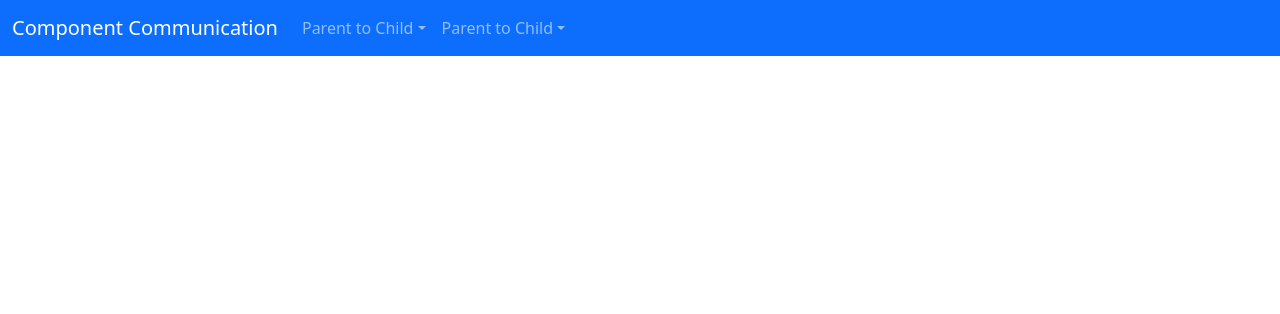
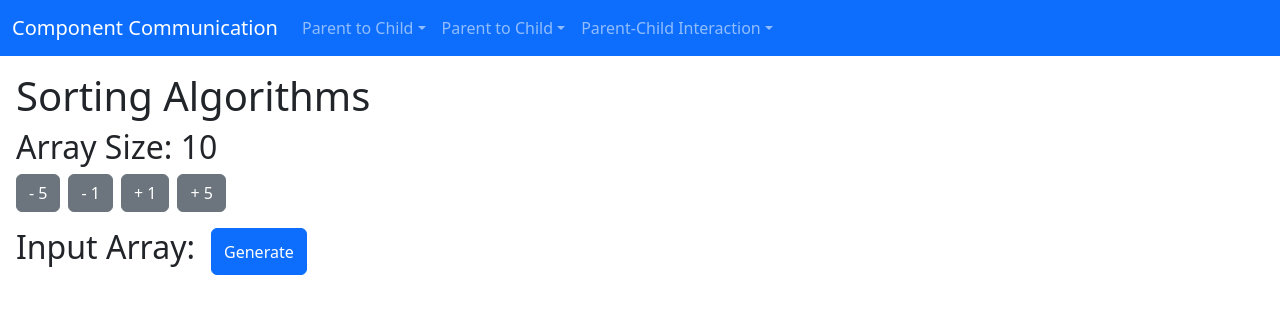
Before and after one commit to sten-bone/angular-component-communication, an Angular app: page /sorting in a window 1280 px wide. Before the commit this address led to /. Shown: the top 314 px of the page. Built offline with nearby package versions, Linux system fonts and the light colour scheme.

Commit message:
Add skeleton structure of sorting algorithm interaction

```diff
--- a/src/app/app-routing.module.ts
+++ b/src/app/app-routing.module.ts
@@ -25,6 +25,13 @@ const routes: Routes = [
         (m) => m.PackingModule
       ),
   },
+  {
+    path: 'sorting',
+    loadChildren: () =>
+      import('./components/pci/sort-controller/sort-controller.module').then(
+        (m) => m.SortControllerModule
+      ),
+  },
 ];
 
 @NgModule({
--- a/src/app/app.module.ts
+++ b/src/app/app.module.ts
@@ -5,6 +5,7 @@ import { AppRoutingModule } from './app-routing.module';
 import { AppComponent } from './app.component';
 import { HeaderComponent } from './components/header/header.component';
 import { HomeComponent } from './components/home/home.component';
+import { SelectionSortComponent } from './components/pci/algorithms/selection-sort/selection-sort.component';
 
 @NgModule({
   declarations: [
--- a/src/app/components/header/header.component.ts
+++ b/src/app/components/header/header.component.ts
@@ -53,6 +53,22 @@ import { Component, OnInit } from '@angular/core';
                 </li>
               </ul>
             </li>
+
+            <li class="nav-item dropdown">
+              <a
+                class="nav-link dropdown-toggle"
+                role="button"
+                id="parentChildInteractionDropdown"
+                data-bs-toggle="dropdown"
+                aria-expanded="false"
+                >Parent-Child Interaction</a
+              >
+              <ul class="dropdown-menu" aria-labeled-by="parentChildInteractionDropdown">
+                <li>
+                  <a class="dropdown-item" routerLink="sorting">Sorting Algorithms</a>
+                </li>
+              </ul>
+            </li>
           </ul>
         </div>
       </div>
--- /dev/null
+++ b/src/app/components/pci/algorithms/SortingAlgorithm.ts
@@ -0,0 +1,75 @@
+import { ArgumentOutOfRangeError } from 'rxjs';
+
+export class SortingAlgorithm {
+  showSteps: boolean = true;
+  steps: Step[] = [];
+  solution: number[] = [];
+  startedSorting: boolean = false;
+  doneSorting: boolean = false;
+
+  startTime: number = 0;
+  endTime: number = 0;
+
+  toggleStepDisplay(): void {
+    this.showSteps = !this.showSteps;
+  }
+
+  sort(arr: number[]): void {
+    this.startSort();
+    this.solution = arr;
+    this.endSort();
+  }
+
+  startSort(): void {
+    this.startedSorting = true;
+    this.startTiming();
+  }
+
+  endSort(): void {
+    this.doneSorting = true;
+    this.endTiming();
+  }
+
+  getTotalTimeMs(): number {
+    if (!this.startedSorting || !this.doneSorting) return 0;
+    return this.endTime - this.startTime;
+  }
+
+  startTiming(): void {
+    this.startTime = performance.now();
+  }
+
+  endTiming(): void {
+    this.endTime = performance.now();
+  }
+
+  reset(): void {
+    this.startedSorting = false;
+    this.doneSorting = false;
+    this.startTime = 0;
+    this.endTime = 0;
+  }
+
+  static swap(arr: any[], index1: number, index2: number): any[] {
+    if (index1 < 0 || index2 < 0 || index1 > arr.length || index2 >= arr.length)
+      throw new Error(`Invalid swap indices ${index1} and ${index2} provided.`);
+    let temp = arr[index1];
+    arr[index1] = arr[index2];
+    arr[index2] = temp;
+    return arr;
+  }
+}
+
+export class Step {
+  label: string;
+  snapshot: number[];
+
+  constructor(label: string, snapshot: number[]) {
+    this.label = label;
+    this.snapshot = snapshot;
+  }
+
+  snapshotToString(): string {
+    return `[${this.snapshot.join(', ')}]`;
+  }
+}
--- /dev/null
+++ b/src/app/components/pci/algorithms/selection-sort/selection-sort.component.html
@@ -0,0 +1 @@
+<h2>Selection Sort</h2>
--- /dev/null
+++ b/src/app/components/pci/algorithms/selection-sort/selection-sort.component.ts
@@ -0,0 +1,40 @@
+import { Component, OnInit } from '@angular/core';
+import { SortingAlgorithm, Step } from '../SortingAlgorithm';
+
+@Component({
+  selector: 'app-selection-sort',
+  templateUrl: './selection-sort.component.html',
+  styles: [],
+})
+export class SelectionSortComponent extends SortingAlgorithm implements OnInit {
+  ngOnInit(): void {}
+
+  override sort(inputArr: number[]): void {
+    this.startSort();
+
+    let arr = [...inputArr];
+    this.solution = SortingAlgorithm.swap(arr, 0, arr.length - 1);
+
+    this.endSort();
+  }
+}
+
+export class SelectionStep extends Step {
+  sortedToIndex;
+  currMinIndex;
+
+  constructor(
+    label: string,
+    snapshot: number[],
+    sortedToIndex: number,
+    currMinIndex: number
+  ) {
+    super(label, snapshot);
+    this.sortedToIndex = sortedToIndex;
+    this.currMinIndex = currMinIndex;
+  }
+
+  override snapshotToString(): string {
+    return '';
+  }
+}
--- /dev/null
+++ b/src/app/components/pci/sort-controller/sort-controller.component.html
@@ -0,0 +1,92 @@
+<div class="m-3">
+  <h1>Sorting Algorithms</h1>
+  <div>
+    <h2>Array Size: {{ arraySize }}</h2>
+    <div class="d-flex justify-content-around justify-content-sm-start mb-3">
+      <button
+        type="button"
+        class="btn btn-secondary m-0 me-md-2"
+        [disabled]="arraySize < 5"
+        (click)="addArraySize(-5)"
+      >
+        - 5
+      </button>
+      <button
+        type="button"
+        class="btn btn-secondary m-0 me-sm-2"
+        [disabled]="arraySize == 0"
+        (click)="addArraySize(-1)"
+      >
+        - 1
+      </button>
+      <button
+        type="button"
+        class="btn btn-secondary m-0 me-sm-2"
+        [disabled]="arraySize == 50"
+        (click)="addArraySize(1)"
+      >
+        + 1
+      </button>
+      <button
+        type="button"
+        class="btn btn-secondary m-0 me-sm-2"
+        [disabled]="arraySize > 45"
+        (click)="addArraySize(5)"
+      >
+        + 5
+      </button>
+    </div>
+  </div>
+  <div class="mb-3">
+    <div class="d-flex">
+      <h2>Input Array:</h2>
+      <button
+        type="button"
+        class="btn btn-primary ms-3"
+        (click)="generateArray()"
+      >
+        {{ inputArray ? "Regenerate" : "Generate" }}
+      </button>
+    </div>
+    <p *ngIf="inputArray">{{ displayArray(inputArray) }}</p>
+
+    <div *ngIf="inputArray">
+      <select class="form-control mb-3" (change)="routeTo($event)">
+        <option disabled selected value="">Select Sorting Algorithm</option>
+        <option value="selection-sort">Selection Sort</option>
+      </select>
+      <div>
+        <router-outlet (activate)="activateAlgorithm($event)"></router-outlet>
+        <div *ngIf="selectedAlgorithm">
+          <button
+            *ngIf="!selectedAlgorithm.startedSorting"
+            type="button"
+            class="btn btn-primary"
+            (click)="selectedAlgorithm.sort(inputArray)"
+          >
+            Sort
+          </button>
+
+          <div *ngIf="selectedAlgorithm.doneSorting">
+            <h3>Sorted:</h3>
+            <p>{{ displayArray(selectedAlgorithm.solution) }}</p>
+
+            <button
+              class="btn btn-primary"
+              (click)="selectedAlgorithm.toggleStepDisplay()"
+            >
+              {{ selectedAlgorithm.showSteps ? "Hide" : "Show" }} Steps
+            </button>
+            <div *ngIf="selectedAlgorithm.showSteps">
+              <div
+                class="mt-3"
+                *ngFor="let step of selectedAlgorithm.steps"
+                [innerHtml]="step.snapshotToString()"
+              ></div>
+            </div>
+          </div>
+        </div>
+      </div>
+    </div>
+  </div>
+</div>
--- /dev/null
+++ b/src/app/components/pci/sort-controller/sort-controller.component.ts
@@ -0,0 +1,49 @@
+import { Component, OnInit } from '@angular/core';
+import { Router } from '@angular/router';
+import { SortingAlgorithm } from '../algorithms/SortingAlgorithm';
+
+@Component({
+  selector: 'app-sort-controller',
+  templateUrl: './sort-controller.component.html',
+  styles: [],
+})
+export class SortControllerComponent implements OnInit {
+  selectedAlgorithm: SortingAlgorithm | undefined;
+  arraySize = 10;
+  inputArray: number[] | undefined;
+  selector: string = '';
+
+  constructor(private router: Router) {}
+
+  ngOnInit(): void {}
+
+  addArraySize(size: number): void {
+    this.inputArray = undefined;
+    this.arraySize += size;
+    if (this.arraySize + size < 0) this.arraySize = 0;
+    if (this.arraySize + size > 50) this.arraySize = 50;
+  }
+
+  activateAlgorithm(algo: SortingAlgorithm) {
+    this.selectedAlgorithm = algo;
+  }
+
+  generateArray() {
+    this.inputArray = Array.from({ length: this.arraySize }, () =>
+      Math.floor(Math.random() * 100)
+    );
+    if (this.selectedAlgorithm) {
+      this.selectedAlgorithm.reset();
+    }
+  }
+
+  displayArray(arr: any[]): string {
+    return `[${arr.join(', ')}]`;
+  }
+
+  routeTo(event: Event) {
+    if (!event) return;
+    this.selector = (event.target as HTMLInputElement).value;
+    this.router.navigate(['sorting/' + this.selector]);
+  }
+}
```
Also changed, not shown: src/app/components/pci/sort-controller/sort-controller.module.ts (added, +19 -0 lines).
